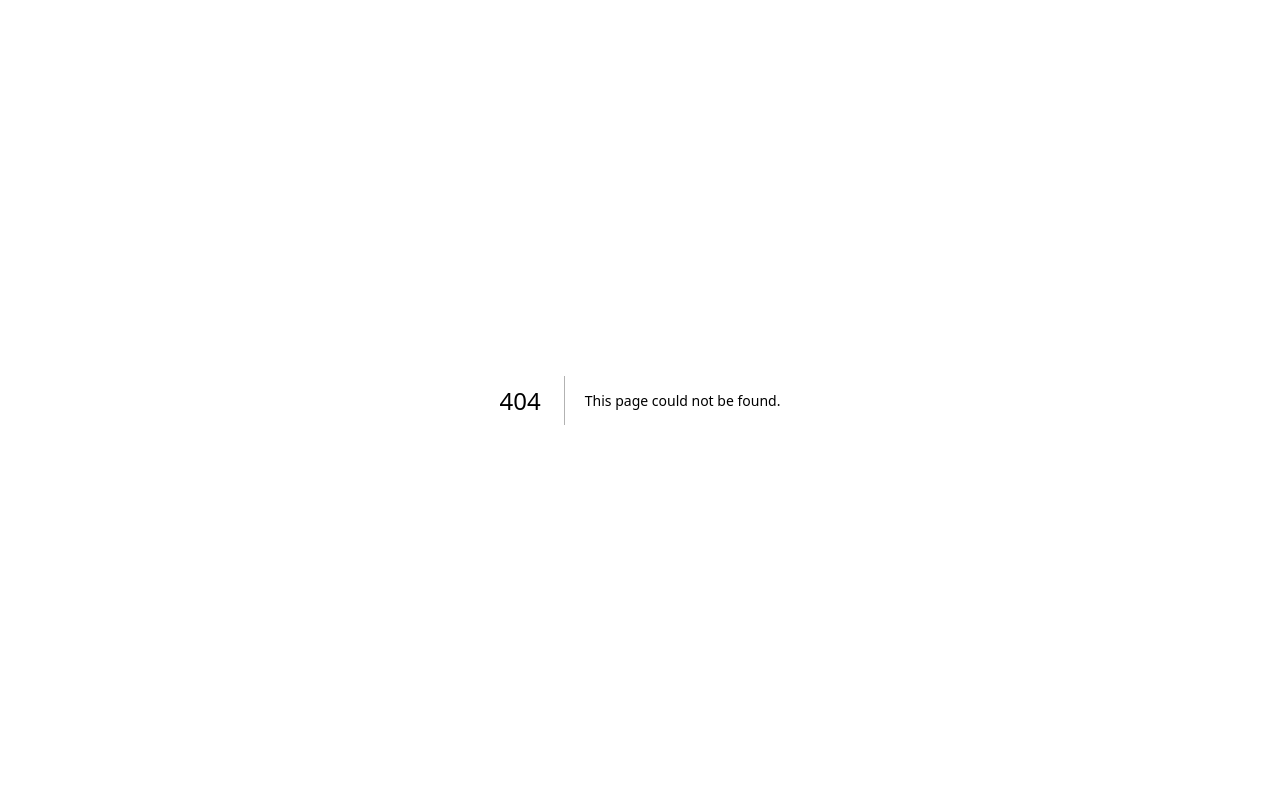
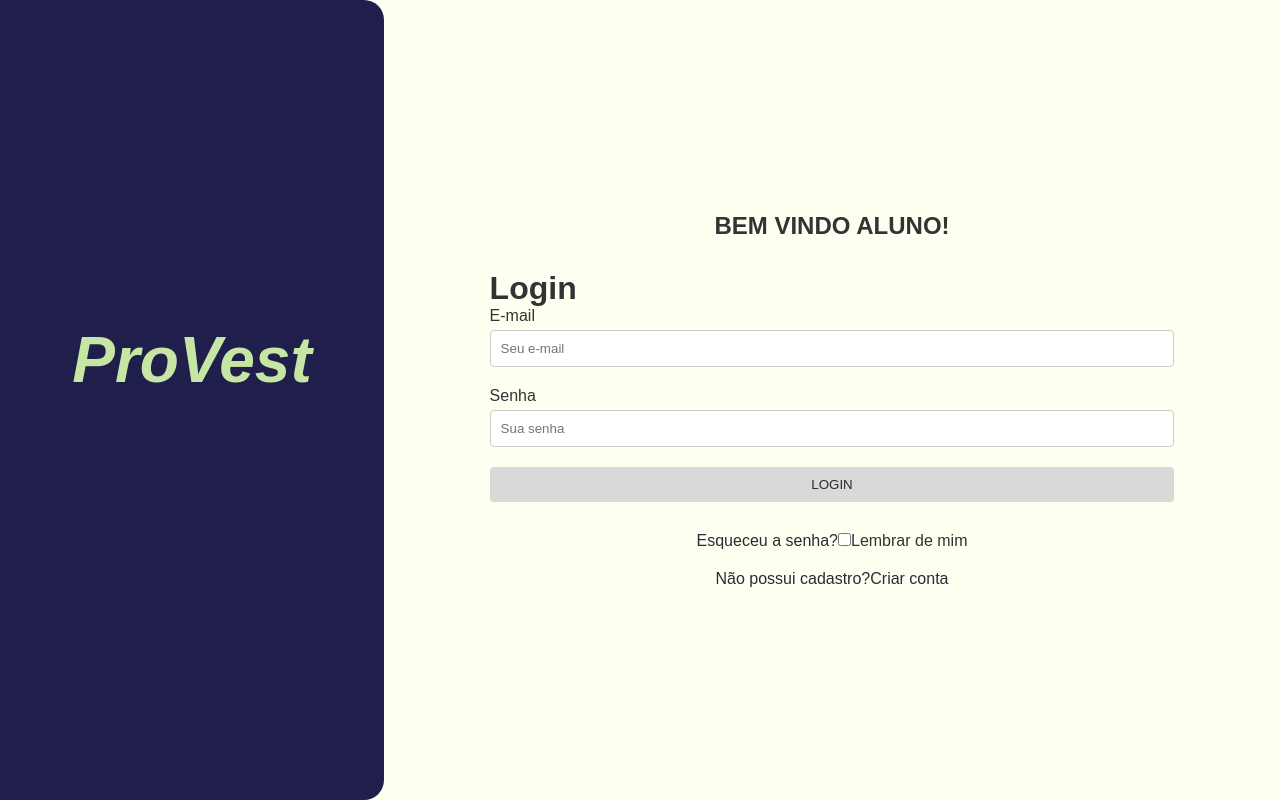
Before and after one commit to oRdv/Provest-Front, a Next.js app: page /loginAluno in a window 1280 px wide. Before the commit this address had no page. Built offline with nearby package versions, Linux system fonts and the light colour scheme.

Commit message:
feat: student login page in progress

```diff
--- /dev/null
+++ b/src/app/loginAluno/page.js
@@ -0,0 +1,50 @@
+import React from 'react';
+import styles from '../loginAluno/page.module.css';
+
+function Login() {
+  return (
+    <div className={styles.container}>
+      <div className={styles['left-side']}>
+        <div className={styles.provest}>
+          <h1>ProVest</h1>
+        </div>
+        <div className={styles.illustration}>
+          {/* Place your photo here */}
+        </div>
+      </div>
+      <div className={styles['right-side']}>
+        <div className={styles.welcome}>
+          <h1>BEM VINDO ALUNO!</h1>
+        </div>
+        <div className={styles['login-form']}>
+          <h1>Login</h1>
+          <form>
+            <div className={styles['form-group']}>
+              <label htmlFor="email">E-mail</label>
+              <input type="email" id="email" placeholder="Seu e-mail" />
+            </div>
+            <div className={styles['form-group']}>
+              <label htmlFor="password">Senha</label>
+              <input type="password" id="password" placeholder="Sua senha" />
+            </div>
+            <button type="submit" className={styles['btn-login']}>
+              LOGIN
+            </button>
+          </form>
+        </div>
+        <div className={styles['forgot-password']}>
+          <a href="#">Esqueceu a senha?</a>
+          <input type="checkbox" id="remember-me" />
+          <label htmlFor="remember-me">Lembrar de mim</label>
+        </div>
+        <div className={styles['create-account']}>
+          <a href="#">Não possui cadastro?</a>
+          <a href="#">Criar conta</a>
+        </div>
+      </div>
+    </div>
+  );
+}
+
+
+export default Login;
--- /dev/null
+++ b/src/app/loginAluno/page.module.css
@@ -0,0 +1,108 @@
+.container {
+  display: flex;
+  width: 100vw;
+  height: 100vh;
+}
+
+.left-side {
+  width: 30%;
+  background-color: var(--roxo-escuro);
+  color: var(--verde-claro);
+  display: flex;
+  flex-direction: column;
+  justify-content: center;
+  align-items: center;
+  padding: 20px;
+  border-top-right-radius: 20px;
+  border-bottom-right-radius: 20px;
+
+}
+
+.provest {
+  font-size: 64px;
+  margin-bottom: 40px;
+  font-style: italic;
+}
+
+.provest h1 {
+  font-size: 64px;
+  margin-bottom: 40px;
+  font-style: italic;
+}
+
+.illustration {
+  width: 100%;
+  height: auto;
+  object-fit: cover;
+}
+
+.right-side {
+  width: 70%;
+  background-color:var(--background);
+  color: #333;
+  display: flex;
+  flex-direction: column;
+  justify-content: center;
+  align-items: center;
+  padding: 20px;
+}
+
+.welcome {
+  text-align: center;
+  margin-bottom: 30px;
+}
+
+.welcome h1 {
+  font-size: 1.5em;
+}
+
+.login-form {
+  width: 80%;
+  margin-bottom: 30px;
+}
+
+.form-group {
+  margin-bottom: 20px;
+}
+
+.form-group label {
+  display: block;
+  margin-bottom: 5px;
+}
+
+.form-group input {
+  width: 100%;
+  padding: 10px;
+  border: 1px solid #ccc;
+  border-radius: 4px;
+  box-sizing: border-box;
+}
+
+.btn-login {
+  width: 100%;
+  padding: 10px;
+  border: none;
+  border-radius: 4px;
+  background-color: #d9d9d9;
+  color: #282c34;
+  cursor: pointer;
+}
+
+.forgot-password {
+  margin-bottom: 20px;
+  text-align: center;
+}
+
+.forgot-password a {
+  color: #282c34;
+  text-decoration: none;
+}
+
+.create-account {
+  text-align: center;
+}
+
+.create-account a {
+  color: #282c34;
+  text-decoration: none;
+}
```
Also changed, not shown: src/app/login/page.js (deleted, +0 -35 lines).
